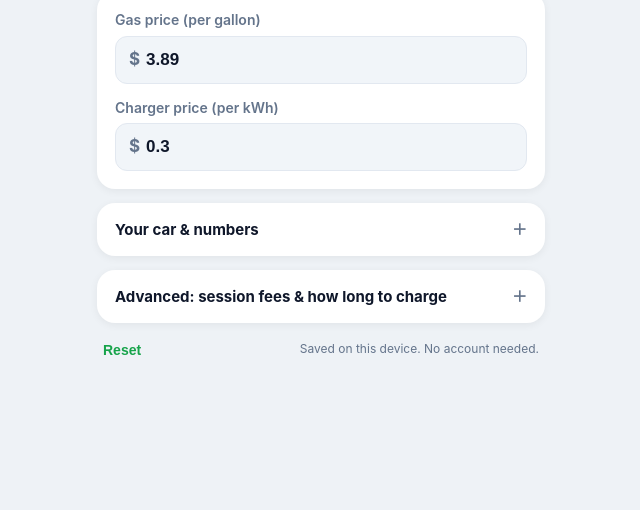
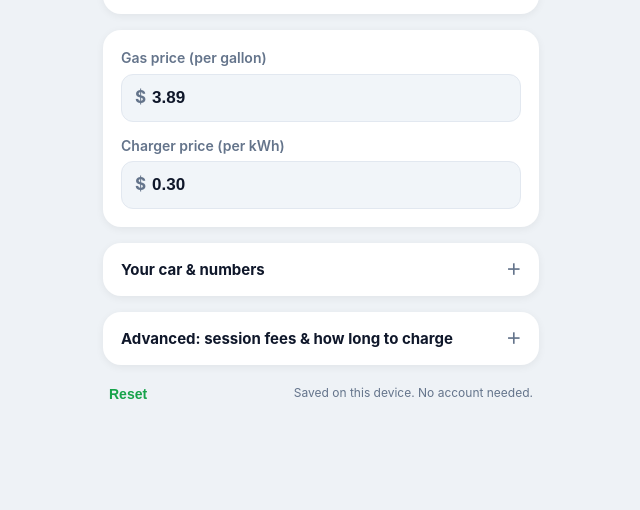
Before and after one commit to iCloud17/should-I-charge-my-car, a plain HTML site: page index.html in a window 1280 px wide. Shown: the part 290-800 px from the top of the page, without its empty margins (319-959 px from the left). Drawn offline with Linux system fonts and the light colour scheme.

Commit message:
Improve desktop layout and price formatting
- Vertically center the column on desktop with a subtle branded backdrop
  so it no longer looks like a lonely strip on an empty canvas
- Keep phone-first column; desktop-only via min-width media query
- Show currency inputs with 2 decimals (0.3 -> 0.30)

```diff
--- a/css/styles.css
+++ b/css/styles.css
@@ -58,6 +58,23 @@ body {
   display: flex;
   flex-direction: column;
   gap: 14px;
+}
+
+/* Desktop: keep the phone-first column, but center it and dress the page so it
+   doesn't look like a lonely strip on a big empty canvas. */
+@media (min-width: 700px) {
+  body {
+    background:
+      radial-gradient(900px 520px at 50% -8%, color-mix(in srgb, var(--accent) 10%, transparent), transparent 70%),
+      var(--bg);
+  }
+  .app {
+    width: 468px;
+    max-width: 468px;
+    padding-top: max(40px, calc((100vh - 700px) / 2));
+    padding-bottom: 40px;
+    gap: 16px;
+  }
 }
 
 .app__head {
--- a/js/main.js
+++ b/js/main.js
@@ -138,8 +138,8 @@ function applyUnitLabels() {
 
 function writeDisplayValues() {
   const s = prefs.units;
-  $("gasPrice").value = round(U.gasPriceForDisplay(prefs.gasPrice, s), 2);
-  $("yourRate").value = round(prefs.yourRate, 2);
+  $("gasPrice").value = fixed2(U.gasPriceForDisplay(prefs.gasPrice, s));
+  $("yourRate").value = fixed2(prefs.yourRate);
   $("mpg").value = round(U.economyForDisplay(prefs.mpg, s), 1);
   $("miPerKwh").value = round(U.efficiencyForDisplay(prefs.miPerKwh, s), 2);
   $("batteryKwh").value = round(prefs.batteryKwh, 1);
@@ -157,6 +157,11 @@ function round(n, d) {
   if (!Number.isFinite(n)) return "";
   const f = Math.pow(10, d);
   return String(Math.round(n * f) / f);
+}
+
+// Currency-style fixed 2-decimal display (e.g., 0.3 -> "0.30"); blank if unset.
+function fixed2(n) {
+  return Number.isFinite(n) ? n.toFixed(2) : "";
 }
 
 function toggleUnits() {
```
